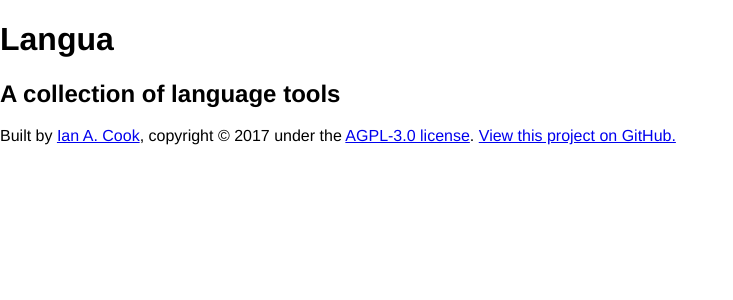
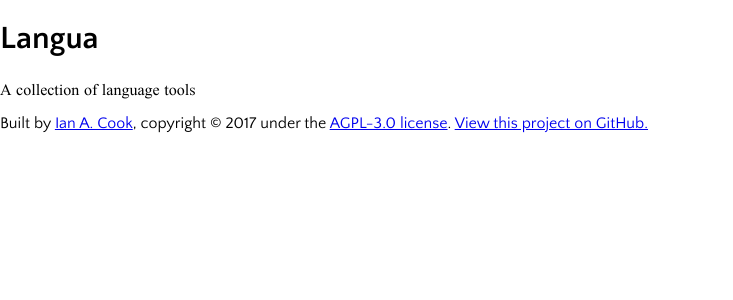
Before and after one commit to Susurrus-LLC/langua, a PHP site: page / in a window 1280 px wide. Shown: the top 300 px of the page, without its empty margins (0-733 px from the left). Run offline with PHP 8.4, Linux system fonts and the light colour scheme; some libraries are stand-ins or nearby versions.

Commit message:
Updating font, adding scripts

```diff
--- a/index.html
+++ b/index.html
@@ -6,14 +6,18 @@
 	<meta charset="UTF-8">
 	<meta name="author" content="Ian A. Cook">
 	<meta name="viewport" content="width=device-width, initial-scale=1.0">
-	<!-- Import script -->
-	<script src="scripts/control.min.js"></script>
-	<!-- Import Google Font Arimo -->
-	<link href="https://fonts.googleapis.com/css?family=Arimo:400,400i,700,700i" rel="stylesheet">
+	<!-- Import scripts -->
+	<script src="scripts/gen.js"></script>
+	<script src="scripts/morph.js"></script>
+	<script src="scripts/deriv.js"></script>
+	<script src="scripts/frequen.js"></script>
+	<script src="scripts/control.js"></script>
+	<!-- Import Google Quattrocento Sans Cycle -->
+	<link href="https://fonts.googleapis.com/css?family=Quattrocento+Sans:400,400i,700,700i" rel="stylesheet">
 	<!-- Import Normalize -->
 	<link rel="stylesheet" href="https://cdnjs.cloudflare.com/ajax/libs/normalize/6.0.0/normalize.min.css">
 	<!-- Import stylesheet -->
-	<link rel="stylesheet" type="text/css" href="styles/styles.min.css" />
+	<link rel="stylesheet" type="text/css" href="styles/styles.css" />
 </head>
 
 <body>
@@ -21,7 +25,7 @@
 	<header>
 		<div class="header">
 			<h1 class="site-title">Langua</h1>
-			<h2 class="site-subtitle">A collection of language tools</h2>
+			<p class="site-subtitle">A collection of language tools</p>
 		</div>
 		<nav class="menu"></nav>
 	</header>
@@ -29,8 +33,8 @@
 	</main>
 	<footer>
 		<p>Built by <a href="https://github.com/nai888" target="_blank" rel="noopener">Ian A. Cook</a>, copyright &copy; 2017 under
-			the <a href="https://choosealicense.com/licenses/agpl-3.0/" target="_blank" rel="noopener">AGPL-3.0 license</a>.
-			<a href="https://github.com/nai888/langua" target="_blank" rel="noopener">View this project on GitHub.</a>
+			the <a href="https://choosealicense.com/licenses/agpl-3.0/" target="_blank" rel="noopener">AGPL-3.0 license</a>. <a href="https://github.com/nai888/langua"
+			    target="_blank" rel="noopener">View this project on GitHub.</a>
 		</p>
 	</footer>
 </body>
--- /dev/null
+++ b/scripts/deriv.js
@@ -0,0 +1 @@
+var derivView = '<div class="langua-deriv"><p class="notice">This tool is still under development</p></div>';
--- /dev/null
+++ b/scripts/deriv.min.js
@@ -0,0 +1 @@
+var derivView='<div class="langua-deriv"><p class="notice">This tool is still under development</p></div>';
--- /dev/null
+++ b/scripts/frequen.js
@@ -0,0 +1 @@
+var frequenView = '<div class="langua-frequen"><p class="notice">This tool is still under development</p></div>';
--- /dev/null
+++ b/scripts/frequen.min.js
@@ -0,0 +1 @@
+var frequenView='<div class="langua-frequen"><p class="notice">This tool is still under development</p></div>';
--- /dev/null
+++ b/scripts/gen.js
@@ -0,0 +1 @@
+var genView = '<div class="langua-gen"><p class="notice">This tool is still under development</p></div>';
--- /dev/null
+++ b/scripts/gen.min.js
@@ -0,0 +1 @@
+var genView='<div class="langua-gen"><p class="notice">This tool is still under development</p></div>';
--- /dev/null
+++ b/scripts/morph.js
@@ -0,0 +1 @@
+var morphView = '<div class="langua-morph"><p class="notice">This tool is still under development</p></div>';
--- /dev/null
+++ b/scripts/morph.min.js
@@ -0,0 +1 @@
+var morphView='<div class="langua-morph"><p class="notice">This tool is still under development</p></div>';
--- a/styles/styles.css
+++ b/styles/styles.css
@@ -2,13 +2,13 @@
   font-family: Doulos;
   src: url(../font/DoulosSIL-R.woff); }
 body {
-  font-family: "Arimo", Helvetica, Arial, sans-serif;
+  font-family: "Quattrocento Sans", Helvetica, Arial, sans-serif;
   font-size: 16px;
   font-size: 100%;
   font-size: 1em;
   font-size: 1rem; }
 
-.lang {
+.site-subtitle, .lang {
   font-family: Doulos, "Palatino Linotype", Palatino, serif; }
 
 /*# sourceMappingURL=styles.css.map */
--- a/styles/styles.min.css
+++ b/styles/styles.min.css
@@ -1 +1 @@
-@font-face{font-family:Doulos;src:url(../font/DoulosSIL-R.woff)}body{font-family:Arimo,Helvetica,Arial,sans-serif;font-size:16px;font-size:100%;font-size:1em;font-size:1rem}.lang{font-family:Doulos,"Palatino Linotype",Palatino,serif}
+@font-face{font-family:Doulos;src:url(../font/DoulosSIL-R.woff)}body{font-family:"Quattrocento Sans",Helvetica,Arial,sans-serif;font-size:16px;font-size:100%;font-size:1em;font-size:1rem}.lang,.site-subtitle{font-family:Doulos,"Palatino Linotype",Palatino,serif}
--- a/styles/styles.sass
+++ b/styles/styles.sass
@@ -1,4 +1,4 @@
-$mainfont: "Arimo", Helvetica, Arial, sans-serif
+$mainfont: "Quattrocento Sans", Helvetica, Arial, sans-serif
 $langfont: Doulos, "Palatino Linotype", Palatino, serif
 
 @font-face
@@ -12,5 +12,5 @@
 	font-size: 1em
 	font-size: 1rem
 
-.lang
+.site-subtitle, .lang
 	font-family: $langfont
```
Also changed, not shown: 1 other file.
